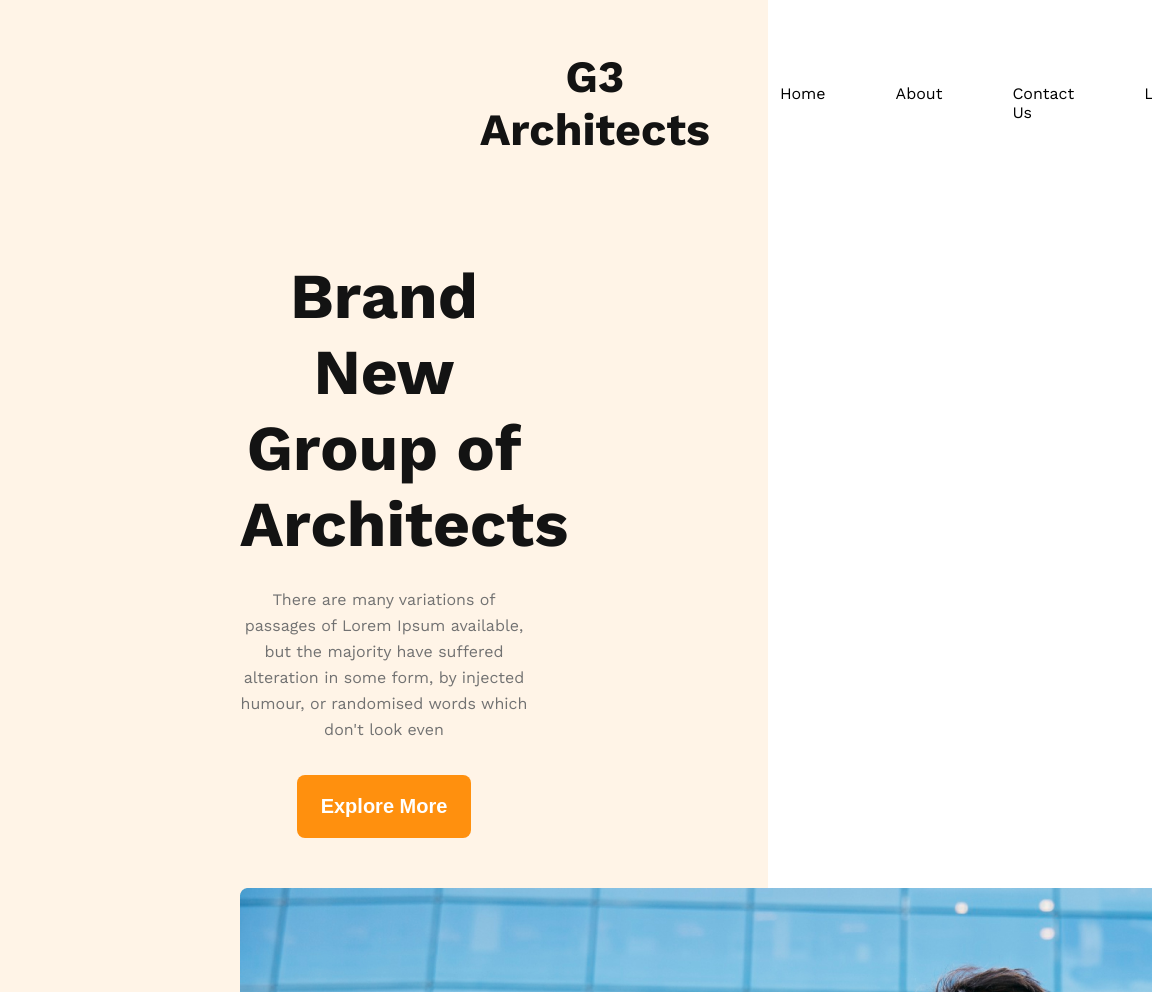
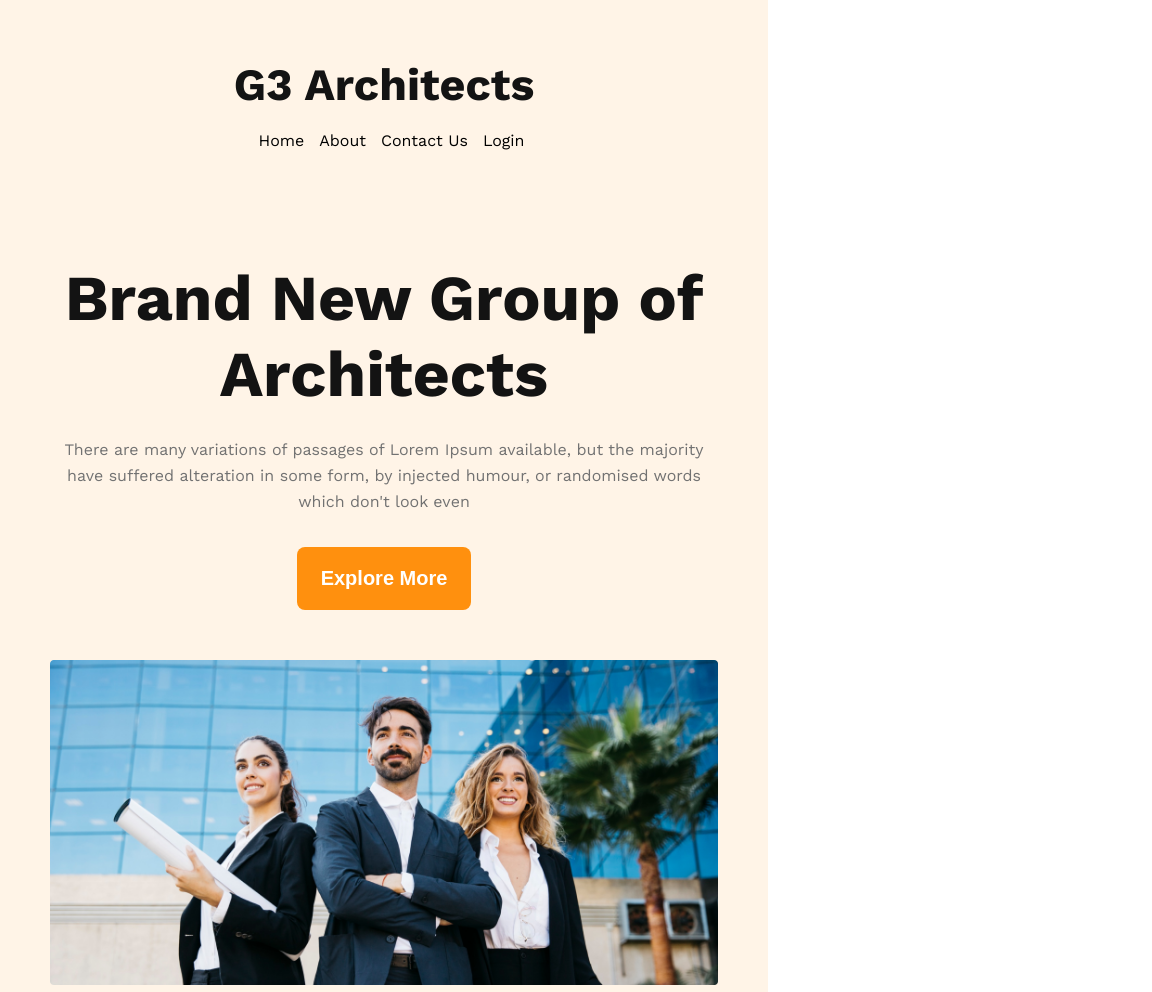
Before and after one commit to SahariorRidoy/10-Project-1, a plain HTML site: page index.html in a window 768 px wide. Shown: the top 992 px of the page, 1152 px wide, since content can reach past the window. Drawn offline with nearby package versions, Linux system fonts and the light colour scheme.

Commit message:
Added Responsive for medium devices

```diff
--- a/css/style.css
+++ b/css/style.css
@@ -117,13 +117,31 @@ header {
     max-width: 90%;
     text-align: center;
   }
-  /* .banner_container p {
-    color: #727272;
-    text-align: center;
-    font-size: 1rem;
-    font-weight: 400;
-    line-height: 26px;
-    margin-top: 25px;
-    margin-bottom: 32px;
-  } */
+
 }
+
+@media screen and (min-width:576.1px) and (max-width:900px) {
+    header {
+        max-width: 100%;
+        padding: 50px;
+      }
+      .nav_container {
+        flex-direction: column;
+         margin-bottom: 12px;
+        padding: 8px;
+      }
+      .nav_container ul {
+        margin-top: 20px;
+      }
+      .nav_container ul li {
+        margin-left:15px;
+      }
+      .banner_container h1 {
+        max-width: 100%;
+        text-align: center;
+      }
+      .banner_container img {
+        max-width: 100%;
+      }
+
+}
```
